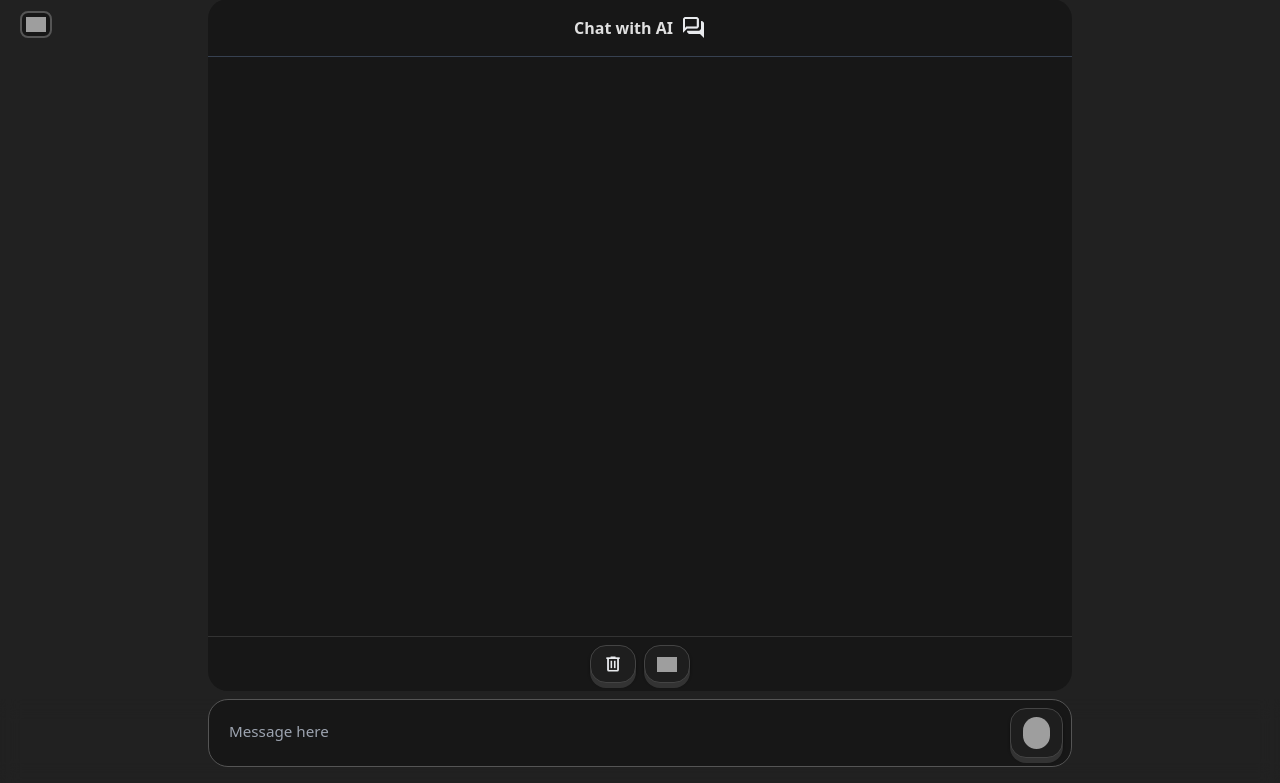
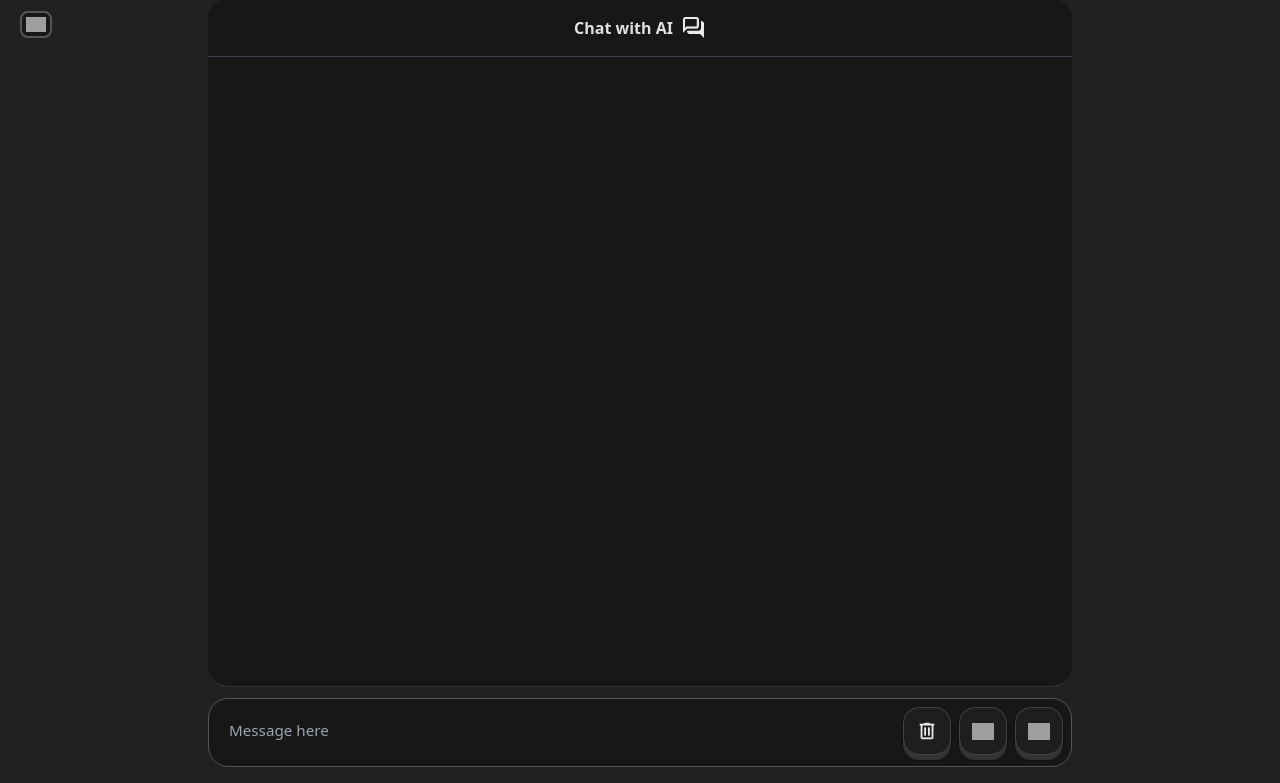
Before and after one commit to yossifibrahem/FIX-LLM, a Flask app: page / in a window 1280 px wide. Shown: the part 17-800 px from the top of the page. Run offline with Flask 3, Linux system fonts and the light colour scheme; data that the repository does not hold is empty; some libraries are stand-ins or nearby versions; grey boxes are pictures that could not be loaded.

Commit message:
move the regenerateResponseButton and deleteLastMessageButton in button-group, with the same style

```diff
--- a/templates/index.html
+++ b/templates/index.html
@@ -62,14 +62,7 @@
                     </h1>
                 </div>
                 <div class="messages-container p-4" id="messages"></div>
-                <div class="action-group flex justify-end space-x-2 p-4">
-                    <button id="deleteLastMessageButton" class="button-action", title="Delete Last Message">
-                        <img src="/static/delete.png" alt="Delete Last Message" width="20" height="20">
-                    </button>
-                    <button id="regenerateResponseButton" class="button-action", title="Regenerate Last Response">
-                        <img src="/static/repeat.png" alt="Regenerate Response" width="20" height="20">
-                    </button>
-                </div>
+
             </div>
         </div>
 
@@ -81,14 +74,20 @@
                             class="flex-grow focus:outline-none"
                             rows="2"
                             placeholder="Message here"></textarea>
-                        <div class="button-group flex items-center space-x-2">
-                            <button id="sendButton" class="visible transition-opacity p-2 send-btn" title="Send message">
-                                <img src="static\send.png" alt="send" class="w-8 h-8 rounded-full">
-                            </button>
-                            <button id="interruptButton" class="hidden transition-opacity p-2 stop-btn" title="Stop generation">
-                                <img src="static\stop.png" alt="stop" class="w-8 h-8 rounded-full">
-                            </button>
-                        </div>
+                            <div class="button-group flex items-center space-x-2">
+                                <button id="deleteLastMessageButton" class="visible transition-opacity" title="Delete Last Message">
+                                    <img src="static\delete.png" alt="delete">
+                                </button>
+                                <button id="regenerateResponseButton" class="visible transition-opacity" title="Regenerate Last Response">
+                                    <img src="static\repeat.png" alt="regenerate">
+                                </button>
+                                <button id="sendButton" class="visible transition-opacity send-btn" title="Send message">
+                                    <img src="static\send.png" alt="send">
+                                </button>
+                                <button id="interruptButton" class="hidden transition-opacity stop-btn" title="Stop generation">
+                                    <img src="static\stop.png" alt="stop">
+                                </button>
+                            </div>
                     </div>
                 </div>
             </div>
--- a/templates/style.css
+++ b/templates/style.css
@@ -12,10 +12,11 @@ body {
 .messages-container {
     flex: 1;
     overflow-y: auto;
-    padding-bottom: 50px;
-    height: calc(100vh - 220px);
+    /* padding-bottom: 50px; */
+    height: calc(100vh - 170px);
     border-bottom: solid 1px #333;
     background-color: #171717;
+    border-radius: 1.25rem;
 }
 
 .message pre {
@@ -99,8 +100,7 @@ body {
     color: #e0e0e0;
 }
 
-.button-group button,
-.button-action {
+.button-group button {
     background: #1e1e1e;
     border: 1px solid #444;
     border-radius: 1rem;
@@ -112,18 +112,20 @@ body {
     box-shadow:
         0 5px 0 #333,
         0 3px 3px rgba(0, 0, 0, 0.5);
+    width: 48px;
+    height: 48px;
+    margin-bottom: 3px;
 }
 
-.button-group button:hover,
-.button-action:hover {
+
+.button-group button:hover {
     transform: translateY(-1px);
     box-shadow:
         0 7px 0 #444,
         0 4px 4px rgba(0, 0, 0, 0.5);
 }
 
-.button-group button:active,
-.button-action:active {
+.button-group button:active {
     transform: translateY(1px);
     box-shadow:
         0 1px 0 #444,
```
